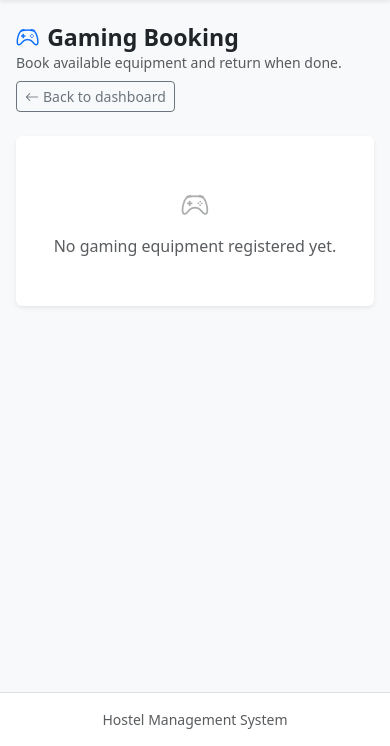
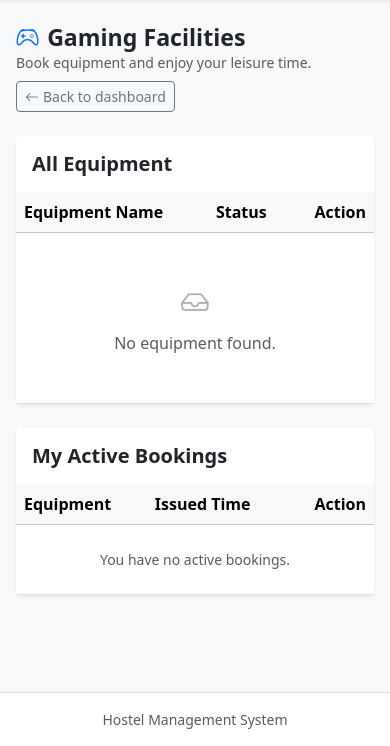
Before and after one commit to Ankit8804Sharma/Hostel-Management, a Flask app: template app/templates/student/gaming.html in a window 390 px wide. Shown: the part 98-844 px from the top of the page. Run offline with Flask 3, Linux system fonts and the light colour scheme; the template is opened without the code that fills it, so the values that code supplies are empty.

Commit message:
feat: add gaming facility booking and return functionality for students

```diff
--- a/app/templates/student/dashboard.html
+++ b/app/templates/student/dashboard.html
@@ -59,7 +59,7 @@
             <a class="nav-link" href="#section-laundry"><i class="bi bi-droplet me-2"></i>Laundry</a>
             <a class="nav-link" href="#section-attendance"><i class="bi bi-calendar-check me-2"></i>Attendance</a>
             <hr class="my-2">
-            <a class="nav-link" href="{{ url_for('student.gaming') }}"><i class="bi bi-controller me-2"></i>Gaming Booking</a>
+            <a class="nav-link" href="{{ url_for('student.gaming') }}"><i class="bi bi-controller me-2"></i>Gaming Facilities</a>
           </nav>
         </div>
       </div>
--- a/app/templates/student/gaming.html
+++ b/app/templates/student/gaming.html
@@ -1,98 +1,143 @@
 {% extends "base.html" %}
-{% block title %}Gaming Booking{% endblock %}
+{% block title %}Gaming Facilities{% endblock %}
 
 {% block content %}
 <div class="container-fluid px-3 px-lg-4 py-4">
 
+  <!-- Header -->
   <div class="d-flex align-items-center justify-content-between flex-wrap gap-2 mb-4">
     <div>
-      <h1 class="h3 mb-0 fw-semibold"><i class="bi bi-controller text-primary me-2"></i>Gaming Booking</h1>
-      <p class="text-muted small mb-0">Book available equipment and return when done.</p>
+      <h1 class="h3 mb-0 fw-semibold"><i class="bi bi-controller text-primary me-2"></i>Gaming Facilities</h1>
+      <p class="text-muted small mb-0">Book equipment and enjoy your leisure time.</p>
     </div>
     <a href="{{ url_for('student.dashboard') }}" class="btn btn-sm btn-outline-secondary">
       <i class="bi bi-arrow-left me-1"></i>Back to dashboard
     </a>
   </div>
 
-  {% if equipment_list %}
-  <div class="row g-3">
-    {% for eq in equipment_list %}
-    {% set is_mine = eq.serial_no in active_serials %}
-    {% set available = eq.availability_status == 'Available' %}
-    <div class="col-sm-6 col-lg-4 col-xl-3">
-      <div class="card border-0 shadow-sm h-100">
-        <div class="card-body d-flex flex-column gap-2">
-
-          <!-- Icon + name -->
-          <div class="d-flex align-items-center gap-3 mb-1">
-            <div class="rounded-3 d-flex align-items-center justify-content-center flex-shrink-0"
-                 style="width:52px;height:52px;
-                        background:{% if available %}#eff6ff{% elif is_mine %}#fef3c7{% else %}#f3f4f6{% endif %};">
-              <i class="bi bi-controller fs-3
-                         {% if available %}text-primary{% elif is_mine %}text-warning{% else %}text-secondary{% endif %}"></i>
-            </div>
-            <div class="flex-grow-1 min-w-0">
-              <div class="fw-semibold text-truncate">{{ eq.equipment_name }}</div>
-              <div class="small text-muted">Serial #{{ eq.serial_no }}</div>
-            </div>
-          </div>
-
-          <!-- Status badge -->
-          <div>
-            {% if available %}
-              <span class="badge text-bg-success"><i class="bi bi-check-circle me-1"></i>Available</span>
-            {% elif is_mine %}
-              <span class="badge text-bg-warning text-dark"><i class="bi bi-person-fill me-1"></i>Booked by you</span>
+  <!-- All Equipment Table -->
+  <div class="card border-0 shadow-sm mb-4">
+    <div class="card-header bg-white border-0 py-3">
+      <h5 class="card-title mb-0 fw-semibold">All Equipment</h5>
+    </div>
+    <div class="card-body p-0">
+      <div class="table-responsive">
+        <table class="table table-hover align-middle mb-0">
+          <thead class="table-light">
+            <tr>
+              <th>Equipment Name</th>
+              <th>Status</th>
+              <th class="text-end">Action</th>
+            </tr>
+          </thead>
+          <tbody>
+            {% if equipment_list %}
+              {% for eq in equipment_list %}
+              <tr>
+                <td>
+                  <div class="d-flex align-items-center">
+                    <div class="bg-primary bg-opacity-10 text-primary p-2 rounded-3 me-3">
+                      <i class="bi bi-controller"></i>
+                    </div>
+                    <div>
+                      <div class="fw-medium text-dark">{{ eq.equipment_name }}</div>
+                      <div class="text-muted small">Serial #{{ eq.serial_no }}</div>
+                    </div>
+                  </div>
+                </td>
+                <td>
+                  {% if eq.availability_status == 'Available' %}
+                    <span class="badge rounded-pill text-bg-success">Available</span>
+                  {% elif eq.serial_no in active_serials %}
+                    <span class="badge rounded-pill text-bg-warning text-dark">Booked by you</span>
+                  {% else %}
+                    <span class="badge rounded-pill text-bg-danger">In Use</span>
+                  {% endif %}
+                </td>
+                <td class="text-end">
+                  {% if eq.availability_status == 'Available' %}
+                    <form method="post" action="{{ url_for('student.gaming_book', serial_no=eq.serial_no) }}">
+                      <button type="submit" class="btn btn-primary btn-sm px-3 rounded-pill shadow-sm">
+                        <i class="bi bi-plus-lg me-1"></i>Book Now
+                      </button>
+                    </form>
+                  {% elif eq.serial_no in active_serials %}
+                    <form method="post" action="{{ url_for('student.gaming_return', serial_no=eq.serial_no) }}">
+                      <button type="submit" class="btn btn-warning btn-sm px-3 rounded-pill shadow-sm">
+                        <i class="bi bi-arrow-return-left me-1"></i>Return
+                      </button>
+                    </form>
+                  {% else %}
+                    <span class="badge text-bg-secondary px-3 py-2">Unavailable</span>
+                  {% endif %}
+                </td>
+              </tr>
+              {% endfor %}
             {% else %}
-              <span class="badge text-bg-secondary"><i class="bi bi-lock me-1"></i>In Use</span>
+              <tr>
+                <td colspan="3" class="text-center py-5 text-muted">
+                  <i class="bi bi-inbox fs-1 d-block mb-2 opacity-50"></i>
+                  No equipment found.
+                </td>
+              </tr>
             {% endif %}
-          </div>
-
-          <!-- Issue time if booked by this student -->
-          {% if is_mine %}
-            {% set usage = active_usage_map[eq.serial_no] %}
-            <div class="small text-muted">
-              <i class="bi bi-clock me-1"></i>Issued: {{ usage.issued_time.strftime('%d %b %Y, %H:%M') }}
-            </div>
-          {% endif %}
-
-          <!-- Action button -->
-          <div class="mt-auto pt-1">
-            {% if is_mine %}
-              {% set usage = active_usage_map[eq.serial_no] %}
-              <form method="post" action="{{ url_for('student.gaming_return', usage_id=usage.usage_id) }}"
-                    onsubmit="return confirm('Return {{ eq.equipment_name }}?')">
-                <button type="submit" class="btn btn-warning btn-sm w-100 fw-semibold">
-                  <i class="bi bi-arrow-return-left me-1"></i>Return Equipment
-                </button>
-              </form>
-            {% elif available %}
-              <form method="post" action="{{ url_for('student.gaming_book', serial_no=eq.serial_no) }}">
-                <button type="submit" class="btn btn-primary btn-sm w-100 fw-semibold">
-                  <i class="bi bi-controller me-1"></i>Book Now
-                </button>
-              </form>
-            {% else %}
-              <button class="btn btn-secondary btn-sm w-100" disabled>
-                <i class="bi bi-lock me-1"></i>Unavailable
-              </button>
-            {% endif %}
-          </div>
-
-        </div>
+          </tbody>
+        </table>
       </div>
     </div>
-    {% endfor %}
   </div>
 
-  {% else %}
+  <!-- My Active Bookings -->
   <div class="card border-0 shadow-sm">
-    <div class="card-body text-center text-muted py-5">
-      <i class="bi bi-controller fs-1 d-block mb-2 opacity-50"></i>
-      <p class="mb-0">No gaming equipment registered yet.</p>
+    <div class="card-header bg-white border-0 py-3">
+      <h5 class="card-title mb-0 fw-semibold">My Active Bookings</h5>
+    </div>
+    <div class="card-body p-0">
+      <div class="table-responsive">
+        <table class="table align-middle mb-0">
+          <thead class="table-light">
+            <tr>
+              <th>Equipment</th>
+              <th>Issued Time</th>
+              <th class="text-end">Action</th>
+            </tr>
+          </thead>
+          <tbody>
+            {% set my_actives = equipment_list | selectattr('serial_no', 'in', active_serials) | list %}
+            {% if my_actives %}
+              {% for eq in my_actives %}
+              {% set usage = active_usage_map[eq.serial_no] %}
+              <tr>
+                <td>
+                  <span class="fw-medium text-dark">{{ eq.equipment_name }}</span>
+                  <div class="text-muted small">Serial #{{ eq.serial_no }}</div>
+                </td>
+                <td>
+                  <span class="text-muted small">
+                    <i class="bi bi-clock me-1"></i>{{ usage.issued_time.strftime('%I:%M %p, %d %b %Y') }}
+                  </span>
+                </td>
+                <td class="text-end">
+                  <form method="post" action="{{ url_for('student.gaming_return', serial_no=eq.serial_no) }}">
+                    <button type="submit" class="btn btn-outline-warning btn-sm px-3 rounded-pill">
+                      <i class="bi bi-arrow-return-left me-1"></i>Return
+                    </button>
+                  </form>
+                </td>
+              </tr>
+              {% endfor %}
+            {% else %}
+              <tr>
+                <td colspan="3" class="text-center py-4 text-muted small">
+                  You have no active bookings.
+                </td>
+              </tr>
+            {% endif %}
+          </tbody>
+        </table>
+      </div>
     </div>
   </div>
-  {% endif %}
 
 </div>
 {% endblock %}
```
Also changed, not shown: app/routes/student.py (+11 -9 lines).
